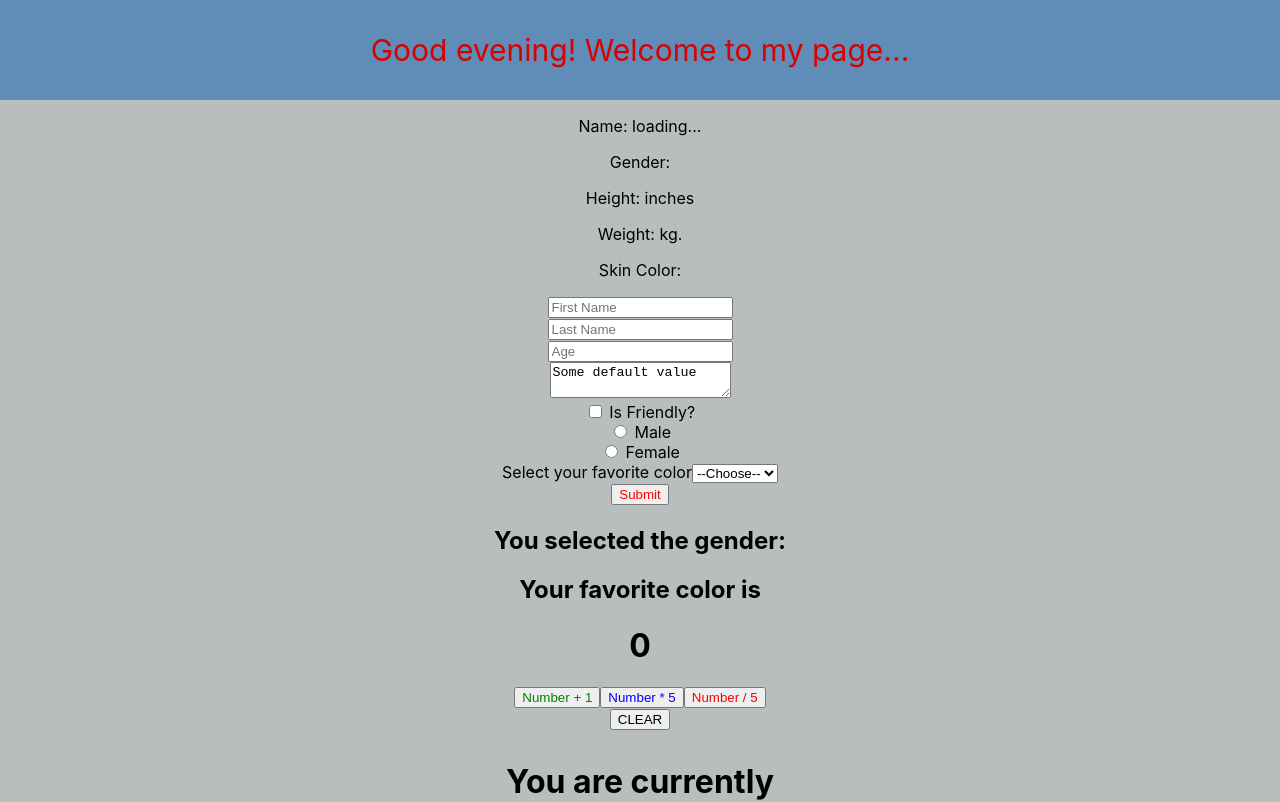
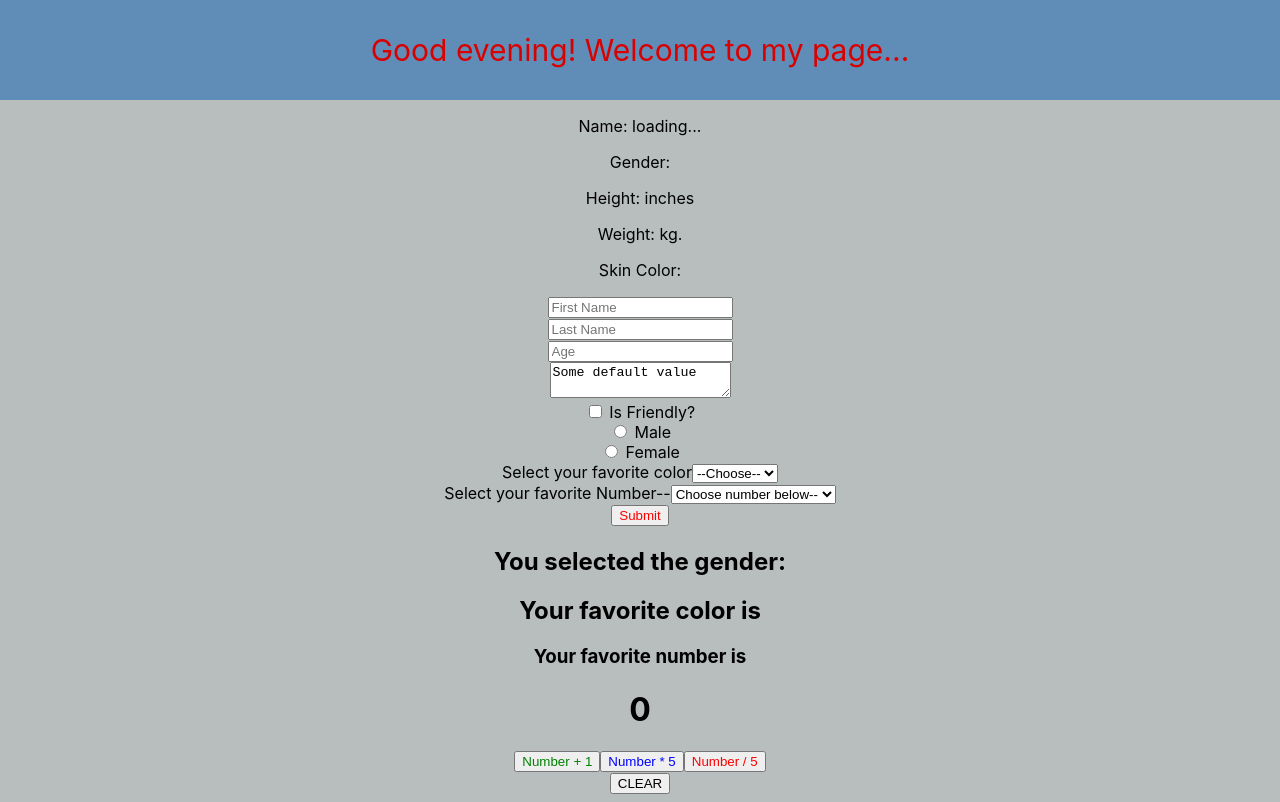
Before and after one commit to shanecolby/my_app_react, a React (Create React App) app: page / in a window 1280 px wide. Shown: the top 802 px of the page. Built offline with nearby package versions, Linux system fonts and the light colour scheme; no server answers.

Commit message:
add favorite number select and change state display color

```diff
--- a/src/components/FormPract.js
+++ b/src/components/FormPract.js
@@ -9,7 +9,8 @@ class FormPract extends React.Component {
       age: "",
       isFriendly: false,
       gender: "",
-      favoriteColor: ""
+      favoriteColor: "",
+      favNumber: ""
     }
     this.handleChange = this.handleChange.bind(this)
   }
@@ -116,12 +117,33 @@ class FormPract extends React.Component {
 
         <br />
 
+        <label>Select your favorite Number--</label>
+        <select
+          name="favNumber"
+          value={this.state.favNumber}
+          onChange={this.handleChange}
+        >
+          <option>Choose number below--</option>
+          <option value="2">2</option>
+          <option value="4">4</option>
+          <option value="6">6</option>
+          <option value="8">8</option>
+        </select>
+
+        <br />
+
         <button style={{ margin: "auto", color: "red" }}>Submit</button>
 
 
-        <h1>{this.state.firstName} {this.state.lastName}</h1>
-        <h2>You selected the gender: {this.state.gender}</h2>
-        <h2>Your favorite color is {this.state.favoriteColor}</h2>
+        <h1 style={{ color: "greenyellow" }}>{this.state.firstName} {this.state.lastName}</h1>
+        <h2>You selected the gender:
+          <div
+            style={{ color: "greenyellow" }}> {this.state.gender}
+          </div>
+        </h2>
+
+        <h2>Your favorite color is <div style={{ color: "greenyellow" }}>{this.state.favoriteColor}</div></h2>
+        <h3>Your favorite number is <div style={{ color: "greenyellow" }}>{this.state.favNumber}</div></h3>
 
 
 
```
